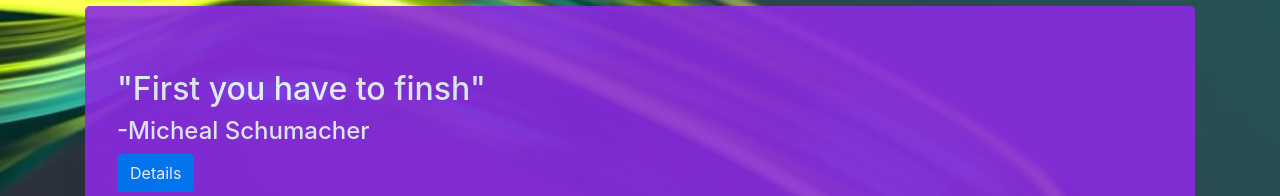
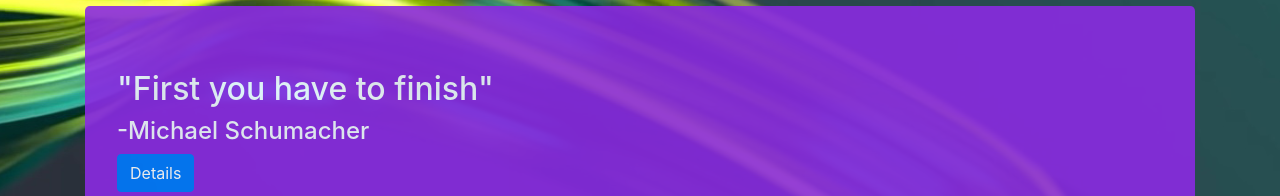
Before and after one commit to edwinaringo/quotes, an Angular app in the folder Quotes/: page / in a window 1280 px wide. Shown: the part 1042-1238 px from the top of the page. Built offline with nearby package versions, Linux system fonts and the light colour scheme.

Commit message:
Correcting spelling erroes

```diff
--- a/Quotes/src/app/quote/quote.component.ts
+++ b/Quotes/src/app/quote/quote.component.ts
@@ -11,7 +11,7 @@ export class QuoteComponent implements OnInit {
   userQuotes = [
     new Quote(1, 'Love for all, hatred for none','-Margot Wale',0,0, new Date(2021,3,23)),
     new Quote(2, 'For all the kids that dream the impossible','-Lewis Hamilton',0,0, new Date(2021,3,23)),
-    new Quote(3, 'First you have to finsh','-Micheal Schumacher',0,0, new Date(2021,3,23)),
+    new Quote(3, 'First you have to finish','-Michael Schumacher',0,0, new Date(2021,3,23)),
     new Quote(4, 'Race cars become beautiful when they win','-Enzo Ferrari',0,0, new Date(2021,3,23)),
   ]
 
```
